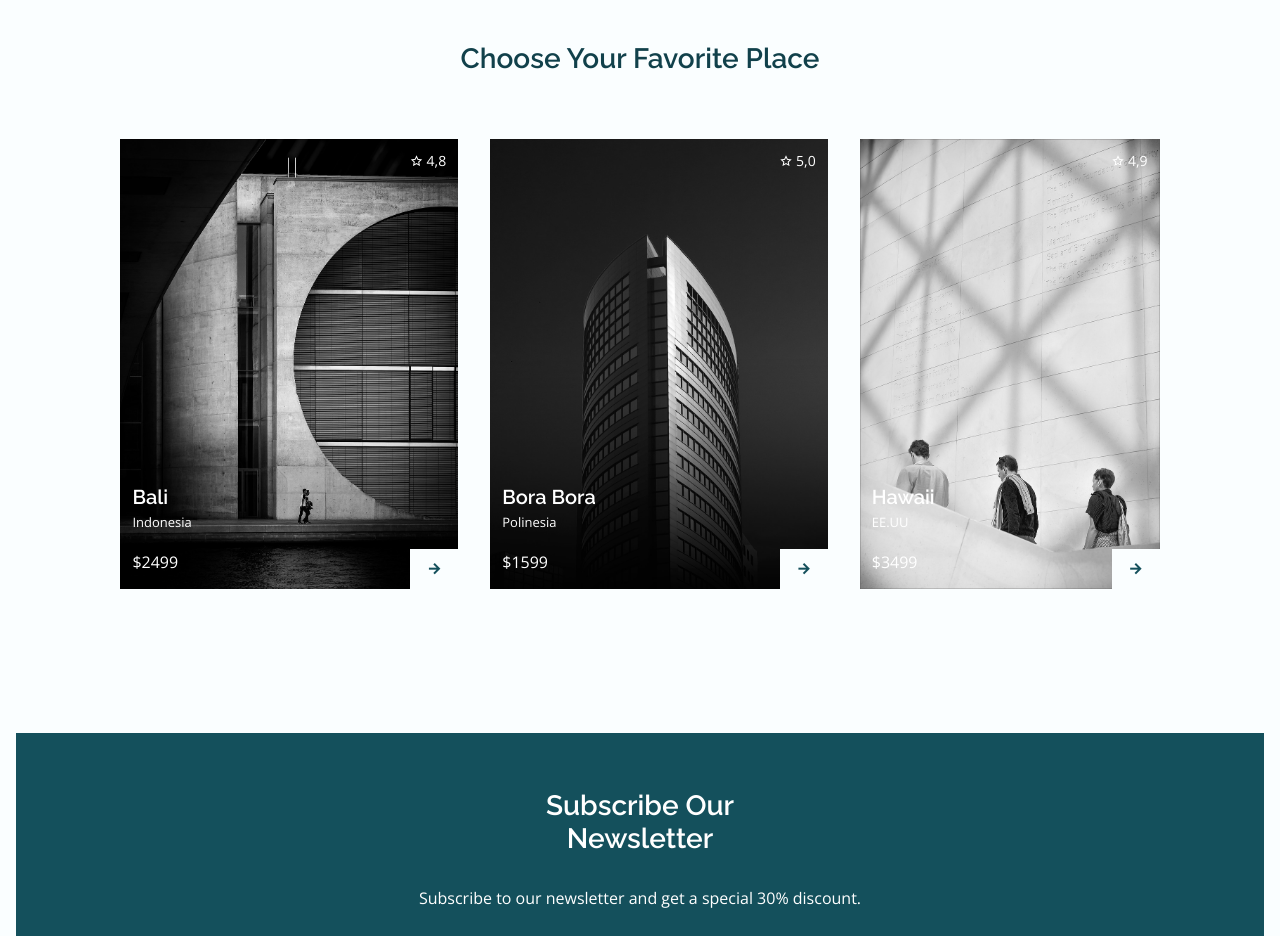
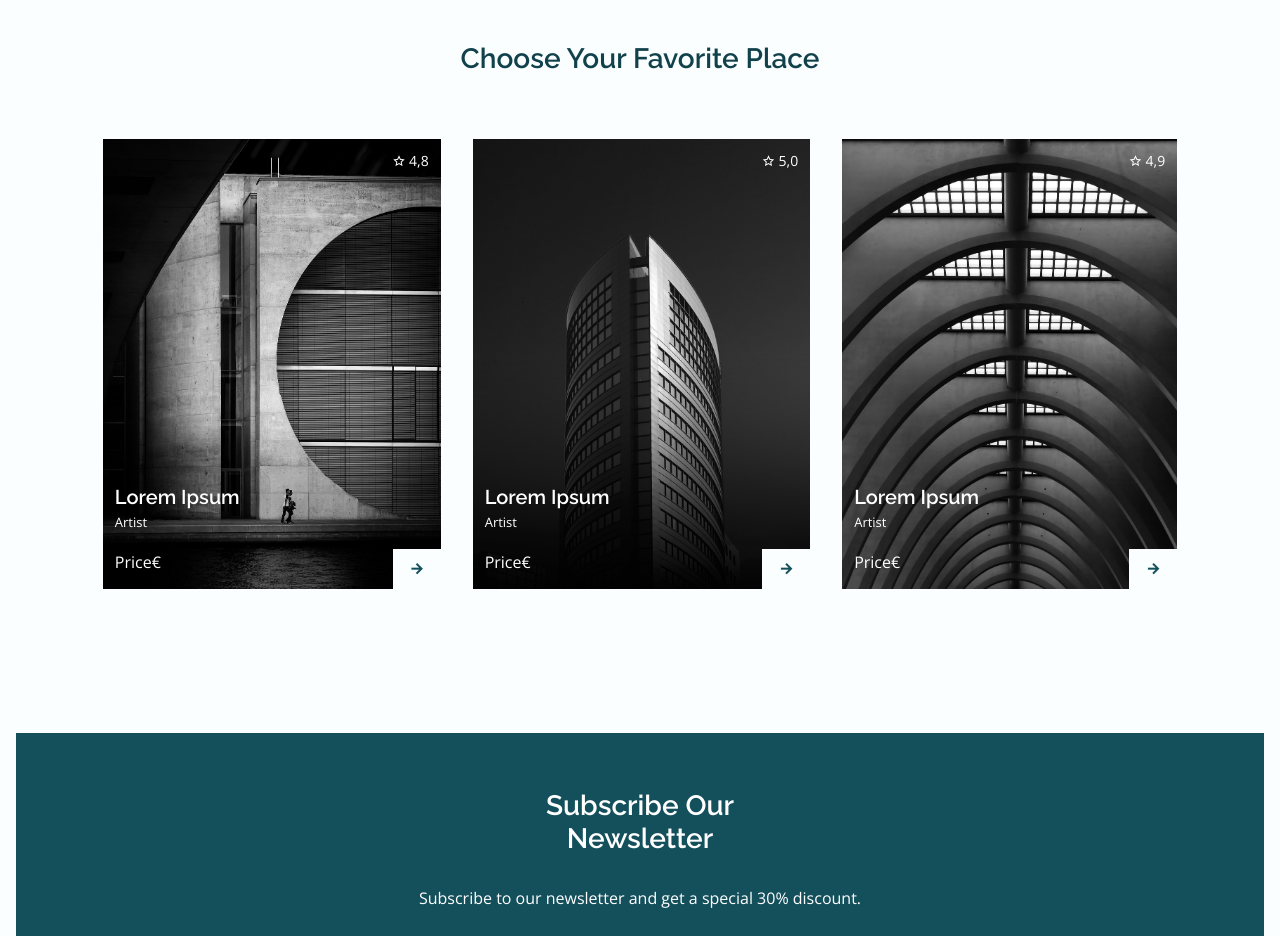
Before and after one commit to Verenasworld/blackAndWhite, a plain HTML site: page index.html in a window 1280 px wide. Shown: the part 3160-4096 px from the top of the page. Drawn offline with nearby package versions, Linux system fonts and the light colour scheme.

Commit message:
typo change

```diff
--- a/index.html
+++ b/index.html
@@ -211,9 +211,9 @@
                             </span>
 
                             <div class="place__data">
-                                <h3 class="place__title">Bali</h3>
-                                <span class="place__subtitle">Indonesia</span>
-                                <span class="place__price">$2499</span>
+                                <h3 class="place__title">Lorem Ipsum</h3>
+                                <span class="place__subtitle">Artist</span>
+                                <span class="place__price">Price€</span>
                             </div>
                         </div>
 
@@ -233,9 +233,9 @@
                             </span>
 
                             <div class="place__data">
-                                <h3 class="place__title">Bora Bora</h3>
-                                <span class="place__subtitle">Polinesia</span>
-                                <span class="place__price">$1599</span>
+                                <h3 class="place__title">Lorem Ipsum</h3>
+                                <span class="place__subtitle">Artist</span>
+                                <span class="place__price">Price€</span>
                             </div>
                         </div>
 
@@ -246,7 +246,7 @@
 
                     <!--==================== PLACES CARD 3 ====================-->
                     <div class="place__card">
-                        <img src="assets/img/myimg/man-3592777_1280.jpg" alt="" class="place__img">
+                        <img src="assets/img/myimg/railway-station-2252600_1280.jpg" alt="" class="place__img">
 
                         <div class="place__content">
                             <span class="place__rating">
@@ -255,9 +255,9 @@
                             </span>
 
                             <div class="place__data">
-                                <h3 class="place__title">Hawaii</h3>
-                                <span class="place__subtitle">EE.UU</span>
-                                <span class="place__price">$3499</span>
+                                <h3 class="place__title">Lorem Ipsum</h3>
+                                <span class="place__subtitle">Artist</span>
+                                <span class="place__price">Price€</span>
                             </div>
                         </div>
 
```
